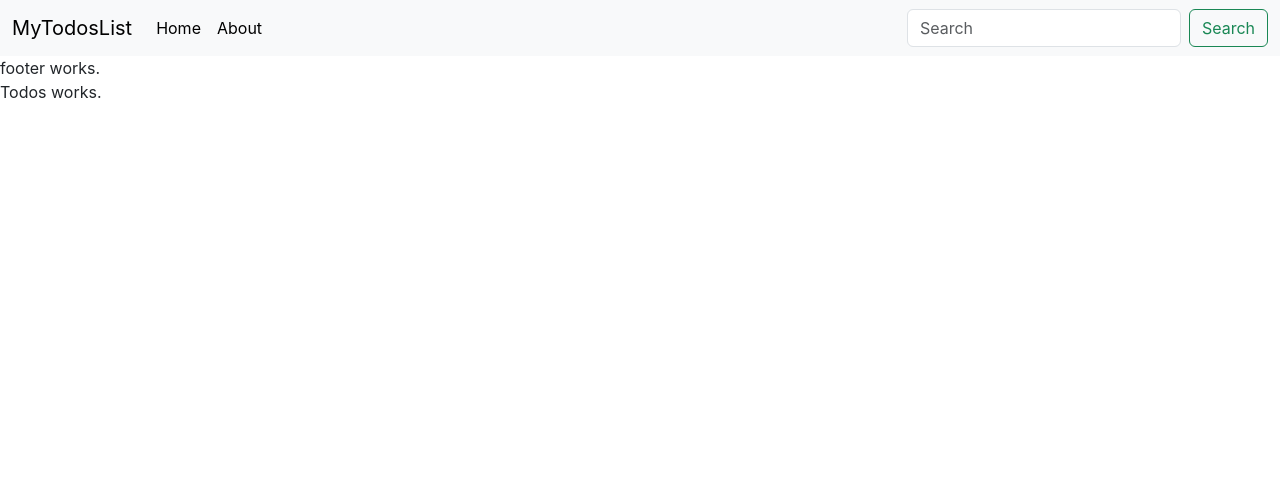
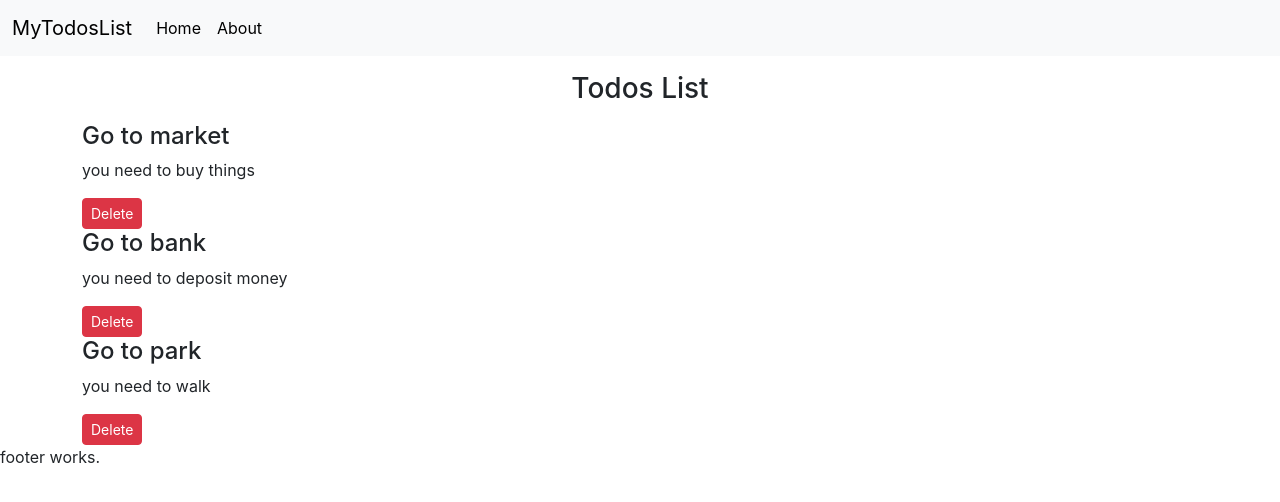
Before and after one commit to ayushierious/todolist, a React (Create React App) app: page / in a window 1280 px wide. Shown: the top 502 px of the page. Built offline with nearby package versions, Linux system fonts and the light colour scheme.

Commit message:
useState.

```diff
--- a/src/App.js
+++ b/src/App.js
@@ -1,16 +1,39 @@
-import logo from './logo.svg';
 import './App.css';
 import Header from "./MyComponents/Header";
 import Footer from "./MyComponents/Footer";
 import Todos from "./MyComponents/Todos";
+import React, {useState} from 'react';
+
+function App() {
+  const onDelete=(todo)=>{
+console.log("I am on delete" , todo);
+  }
+  const [todos, setTodos] = useState([
+    {
+    sno:1,
+    title: "Go to market",
+    desc: "you need to buy things"
+  },
+  {
+    sno:2,
+    title: "Go to bank",
+    desc: "you need to deposit money"
+  },
+  {
+    sno:3,
+    title: "Go to park",
+    desc: "you need to walk"
+  }
 
 
-function App() {
+  ])
   return (
     <>
-  <Header title="MyTodosList"/>
+  <Header title="MyTodosList" searchBar={false}/>
+
+  <Todos todos={todos} onDelete={onDelete}/>
+
   <Footer/>
-  <Todos/>
 
     </>
   );
--- a/src/MyComponents/Header.js
+++ b/src/MyComponents/Header.js
@@ -1,4 +1,6 @@
 import React from 'react'
+import PropTypes from 'prop-types'
+
 
 export default function Header(props) {
   return (
@@ -18,12 +20,21 @@ export default function Header(props) {
           </li>
 
         </ul>
-        <form className="d-flex" role="search">
+
+        { props.searchBar? <form className="d-flex" role="search">
           <input className="form-control me-2" type="search" placeholder="Search" aria-label="Search"/>
           <button className="btn btn-outline-success" type="submit">Search</button>
-        </form>
+        </form> : " "}
       </div>
     </div>
   </nav>
   )
 }
+Header.defaultProps={
+    title: "Your Title Here",
+    searchBar: true
+}
+Header.propTypes={
+    title: PropTypes.string,
+    searchBar: PropTypes.bool.isRequired
+}
--- a/src/MyComponents/Todos.js
+++ b/src/MyComponents/Todos.js
@@ -1,9 +1,13 @@
 import React from 'react'
+import {TodoItem} from "../MyComponents/TodoItem";
+export const Todos = (props) => {
+  return (
+    <div className='container'>
+        <h3 className='text-center my-3'>Todos List</h3>
+     {props.todos.map((todo)=>{
+      return <TodoItem todo={todo} onDelete={props.onDelete}/>
+  })}
 
-export const Todos = () => {
-  return (
-    <div>
-      Todos works.
     </div>
   )
 }
```
Also changed, not shown: src/MyComponents/Todoitems.js (deleted, +0 -11 lines).
